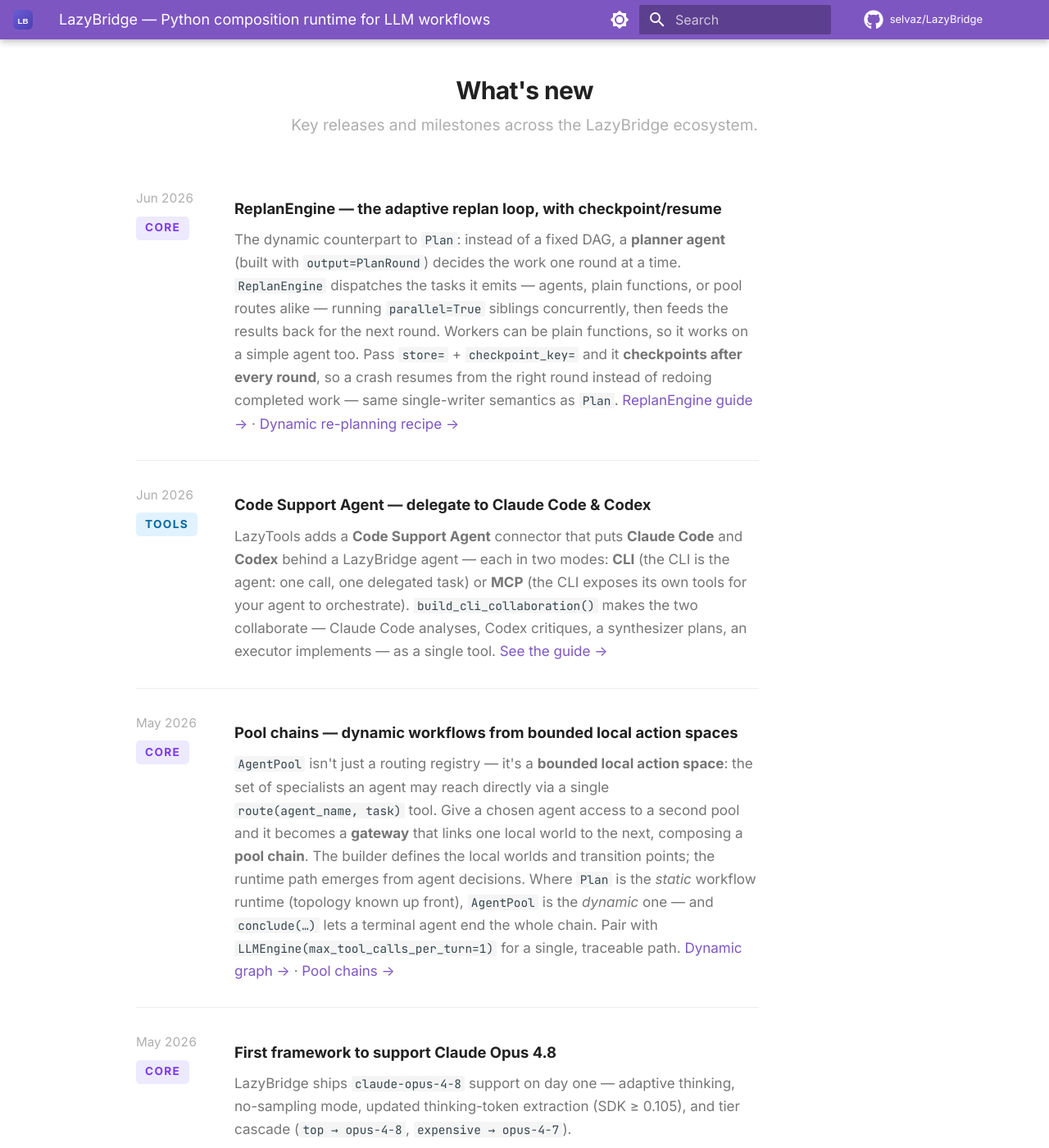
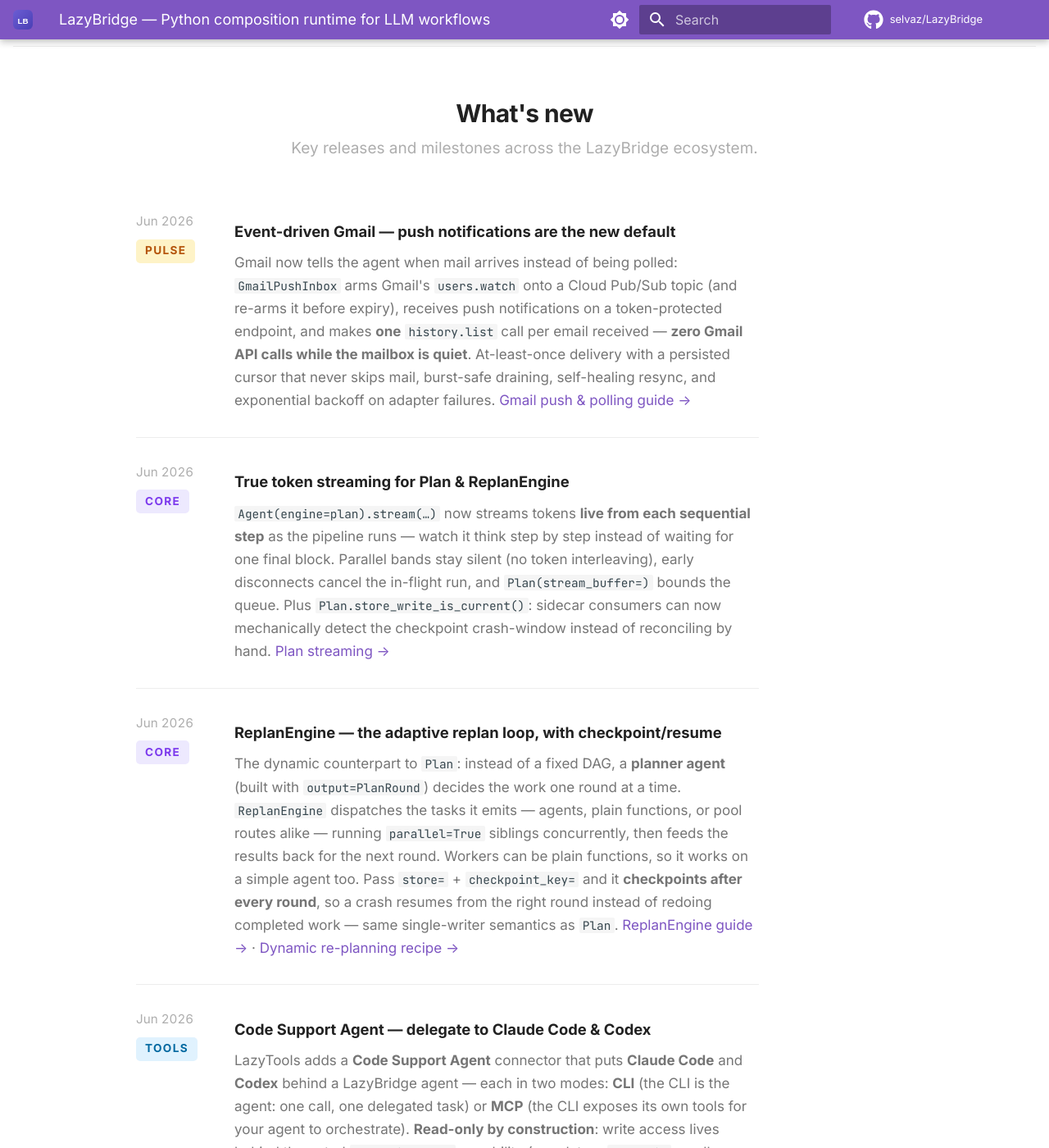
Before and after one commit to selvaz/lazybridgewebsite, an MkDocs documentation site: the page built from docs/index.md, in a window 1280 px wide and 1400 px high, scrolled down 5497 px. Shown: the whole window at 82% size. Built offline with MkDocs 1.6.1 and Material for MkDocs 9.7.7, drawn with Linux system fonts in a browser that asks for light colours; comment, search, counter and statistics services are not loaded; some of the changed text lies outside the part shown.

Commit message:
What's new: Gmail push as the default intake; Plan/Replan token streaming
The landing page was missing the two June 2026 headline updates: the
event-driven Gmail intake (GmailPushInbox — zero API calls while quiet,
one history.list per email) and true token streaming for Plan/Replan.
Also refreshes the Code Support entry for the gated-capability model
(read-only by construction, CodeWriteTools sandbox, three-session
collaboration default) and mentions push on the LazyPulse ecosystem
card.

https://claude.ai/code/session_01B1UoptCiQrz9jkKoebv1v4

```diff
--- a/docs/index.md
+++ b/docs/index.md
@@ -229,7 +229,7 @@ description: Build LLM workflows where functions, agents, plans, humans and exte
     <a href="https://pulse.lazybridge.com/" class="lb-eco-card">
       <div class="lb-eco-card__badge lb-eco-card__badge--pulse">pulse</div>
       <h3>LazyPulse</h3>
-      <p>Turn workflows into always-on governed services. Receive events from Telegram, Gmail, or webhooks, run policy, request review, and keep an audit trail.</p>
+      <p>Turn workflows into always-on governed services. Gmail push notifications, Telegram, and webhooks feed a tick loop that runs policy, requests review, and keeps an audit trail.</p>
       <div class="lb-eco-card__footer">
         <code>pip install lazypulse</code>
         <span class="lb-eco-arrow">&rarr;</span>
@@ -300,6 +300,28 @@ description: Build LLM workflows where functions, agents, plans, humans and exte
     <li class="lb-update-item">
       <div class="lb-update-item__meta">
         <span class="lb-update-date">Jun 2026</span>
+        <span class="lb-eco-card__badge lb-eco-card__badge--pulse">pulse</span>
+      </div>
+      <div class="lb-update-item__body">
+        <p class="lb-update-title">Event-driven Gmail &mdash; push notifications are the new default</p>
+        <p class="lb-update-desc">Gmail now tells the agent when mail arrives instead of being polled: <code>GmailPushInbox</code> arms Gmail's <code>users.watch</code> onto a Cloud&nbsp;Pub/Sub topic (and re-arms it before expiry), receives push notifications on a token-protected endpoint, and makes <strong>one</strong> <code>history.list</code> call per email received &mdash; <strong>zero Gmail API calls while the mailbox is quiet</strong>. At-least-once delivery with a persisted cursor that never skips mail, burst-safe draining, self-healing resync, and exponential backoff on adapter failures. <a href="https://pulse.lazybridge.com/gmail/">Gmail push &amp; polling guide &rarr;</a></p>
+      </div>
+    </li>
+
+    <li class="lb-update-item">
+      <div class="lb-update-item__meta">
+        <span class="lb-update-date">Jun 2026</span>
+        <span class="lb-eco-card__badge lb-eco-card__badge--core">core</span>
+      </div>
+      <div class="lb-update-item__body">
+        <p class="lb-update-title">True token streaming for Plan &amp; ReplanEngine</p>
+        <p class="lb-update-desc"><code>Agent(engine=plan).stream(&hellip;)</code> now streams tokens <strong>live from each sequential step</strong> as the pipeline runs &mdash; watch it think step by step instead of waiting for one final block. Parallel bands stay silent (no token interleaving), early disconnects cancel the in-flight run, and <code>Plan(stream_buffer=)</code> bounds the queue. Plus <code>Plan.store_write_is_current()</code>: sidecar consumers can now mechanically detect the checkpoint crash-window instead of reconciling by hand. <a href="https://core.lazybridge.com/guides/full/plan/#streaming">Plan streaming &rarr;</a></p>
+      </div>
+    </li>
+
+    <li class="lb-update-item">
+      <div class="lb-update-item__meta">
+        <span class="lb-update-date">Jun 2026</span>
         <span class="lb-eco-card__badge lb-eco-card__badge--core">core</span>
       </div>
       <div class="lb-update-item__body">
@@ -315,7 +337,7 @@ description: Build LLM workflows where functions, agents, plans, humans and exte
       </div>
       <div class="lb-update-item__body">
         <p class="lb-update-title">Code Support Agent &mdash; delegate to Claude Code &amp; Codex</p>
-        <p class="lb-update-desc">LazyTools adds a <strong>Code Support Agent</strong> connector that puts <strong>Claude Code</strong> and <strong>Codex</strong> behind a LazyBridge agent &mdash; each in two modes: <strong>CLI</strong> (the CLI is the agent: one call, one delegated task) or <strong>MCP</strong> (the CLI exposes its own tools for your agent to orchestrate). <code>build_cli_collaboration()</code> makes the two collaborate &mdash; Claude Code analyses, Codex critiques, a synthesizer plans, an executor implements &mdash; as a single tool. <a href="https://tools.lazybridge.com/code-support/">See the guide &rarr;</a></p>
+        <p class="lb-update-desc">LazyTools adds a <strong>Code Support Agent</strong> connector that puts <strong>Claude Code</strong> and <strong>Codex</strong> behind a LazyBridge agent &mdash; each in two modes: <strong>CLI</strong> (the CLI is the agent: one call, one delegated task) or <strong>MCP</strong> (the CLI exposes its own tools for your agent to orchestrate). <strong>Read-only by construction</strong>: write access lives behind the gated <code>CodeWriteTools</code> capability (mandatory <code>base_dir</code> sandbox + one-shot confirmation). <code>build_cli_collaboration()</code> runs the default three-session flow &mdash; Claude Code analyses, Codex critiques, a synthesizer writes the <em>plan</em>; execution is opt-in and sandboxed. <a href="https://tools.lazybridge.com/code-support/">See the guide &rarr;</a></p>
       </div>
     </li>
 
```
